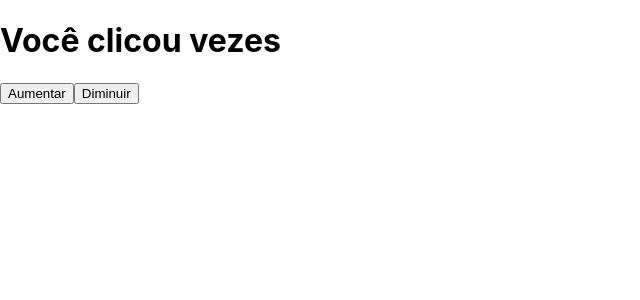
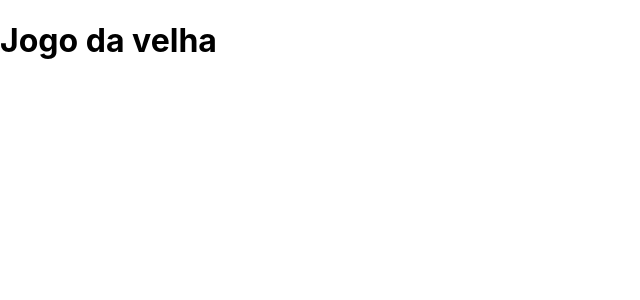
Before and after one commit to scaramuzzini/oceanfrontend2024-10-16, a React (Create React App) app: page / in a window 1280 px wide. Shown: the top 300 px of the page, without its empty margins (0-640 px from the left). Built offline with nearby package versions, Linux system fonts and the light colour scheme.

Commit message:
Jogo iniciado

```diff
--- a/src/Contador.js
+++ b/src/Contador.js
@@ -1,7 +1,7 @@
 import { useState } from "react";
 
 function Contador() {
-    const [contagem,setContagem] = useState();
+    const [contagem,setContagem] = useState(0);
 
     function handleClick() {
         setContagem(contagem+1);
--- /dev/null
+++ b/src/JogoDaVelha.js
@@ -0,0 +1,7 @@
+function Jogo() {
+    return (
+        <h1>Jogo da velha</h1>
+    );
+}
+
+export default Jogo;
--- a/src/index.js
+++ b/src/index.js
@@ -1,14 +1,13 @@
 import React from 'react';
 import ReactDOM from 'react-dom/client';
 import './index.css';
-import App from './App';
 import reportWebVitals from './reportWebVitals';
-import Contador from './Contador';
+import JogoDaVelha from './JogoDaVelha'
 
 const root = ReactDOM.createRoot(document.getElementById('root'));
 root.render(
   <React.StrictMode>
-    <Contador />
+    <JogoDaVelha />
   </React.StrictMode>
 );
 
```
